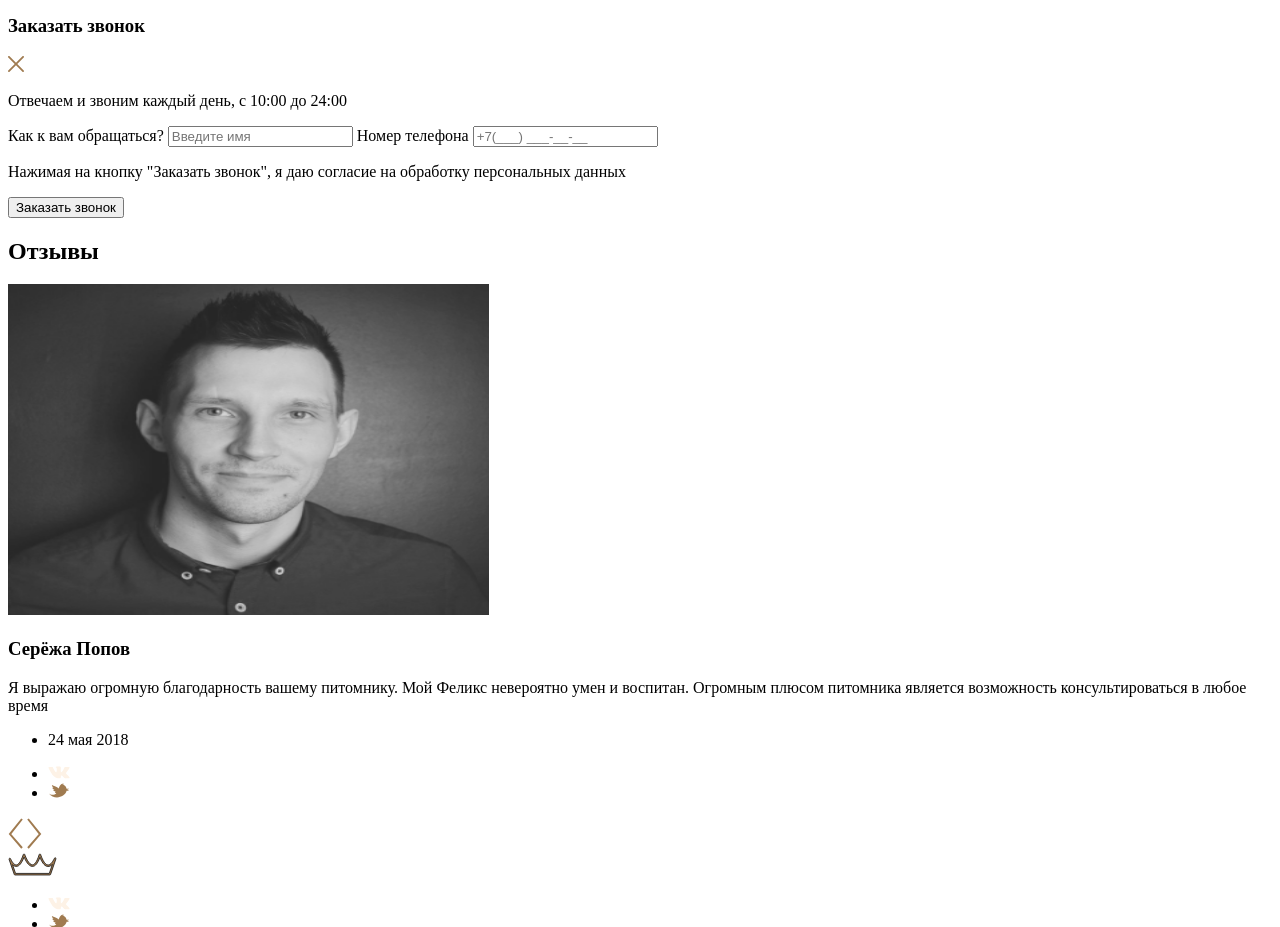
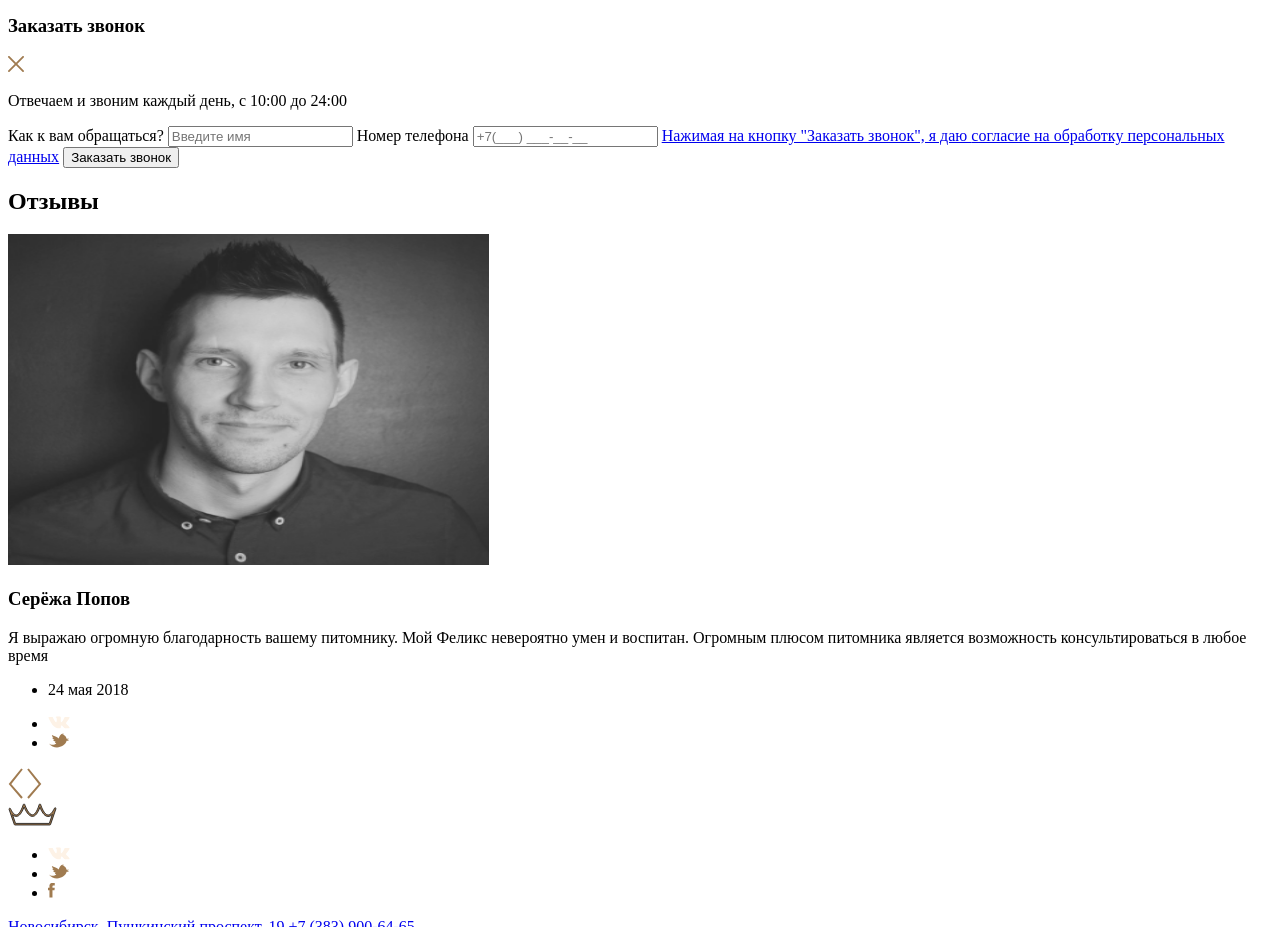
Before and after one commit to taizers/maine, a plain HTML site: page index.html in a window 1280 px wide. Shown: the part 6120-7047 px from the top of the page. Drawn offline with Linux system fonts and the light colour scheme.

Commit message:
add link in modal form

```diff
--- a/index.html
+++ b/index.html
@@ -379,7 +379,7 @@
             <input type="text" id="name" maxlength="10" placeholder="Введите имя">
             <label for="phone">Номер телефона</label>
             <input type="text" id="phone" maxlength="16" placeholder="+7(___) ___-__-__" pattern="7[0-9]{10}">
-            <p>Нажимая на кнопку "Заказать звонок", я даю согласие на обработку персональных данных</p>
+            <a href="#">Нажимая на кнопку "Заказать звонок", я даю <span>согласие на обработку персональных данных</span></a>
             <button type="submit">Заказать звонок</button>
             <svg width="12" height="8" viewBox="0 0 12 8" fill="none" xmlns="http://www.w3.org/2000/svg">
                 <path fill-rule="evenodd" clip-rule="evenodd" d="M8.24052 0.231016L11.7364 3.42312C12.0882 3.7364 12.0875 4.26405 11.7366 4.57708L8.24068 7.76884C7.90706 8.08117 7.37452 8.07216 7.04481 7.77113L7.36227 7.44871L7.0452 7.77149C6.69834 7.45554 6.70729 6.93525 7.03911 6.6217L7.04507 6.61607L7.04513 6.61612L9.03381 4.80382H0.852344C0.394402 4.80382 0 4.45561 0 3.99743C0 3.53108 0.403136 3.19652 0.851637 3.19586L0.852344 3.19586L9.03538 3.19586L7.0452 1.37881C7.04513 1.37874 7.04505 1.37867 7.04497 1.3786C6.70157 1.06557 6.70223 0.541647 7.04481 0.228867C7.37481 -0.072424 7.90686 -0.0808542 8.24052 0.231016ZM7.67971 7.1259C7.67973 7.12591 7.67974 7.12592 7.67976 7.12594L7.67953 7.12573M7.67953 0.733052C7.67966 0.733171 7.67979 0.733289 7.67992 0.733409L7.67953 0.733052Z" fill="white"/>
```
